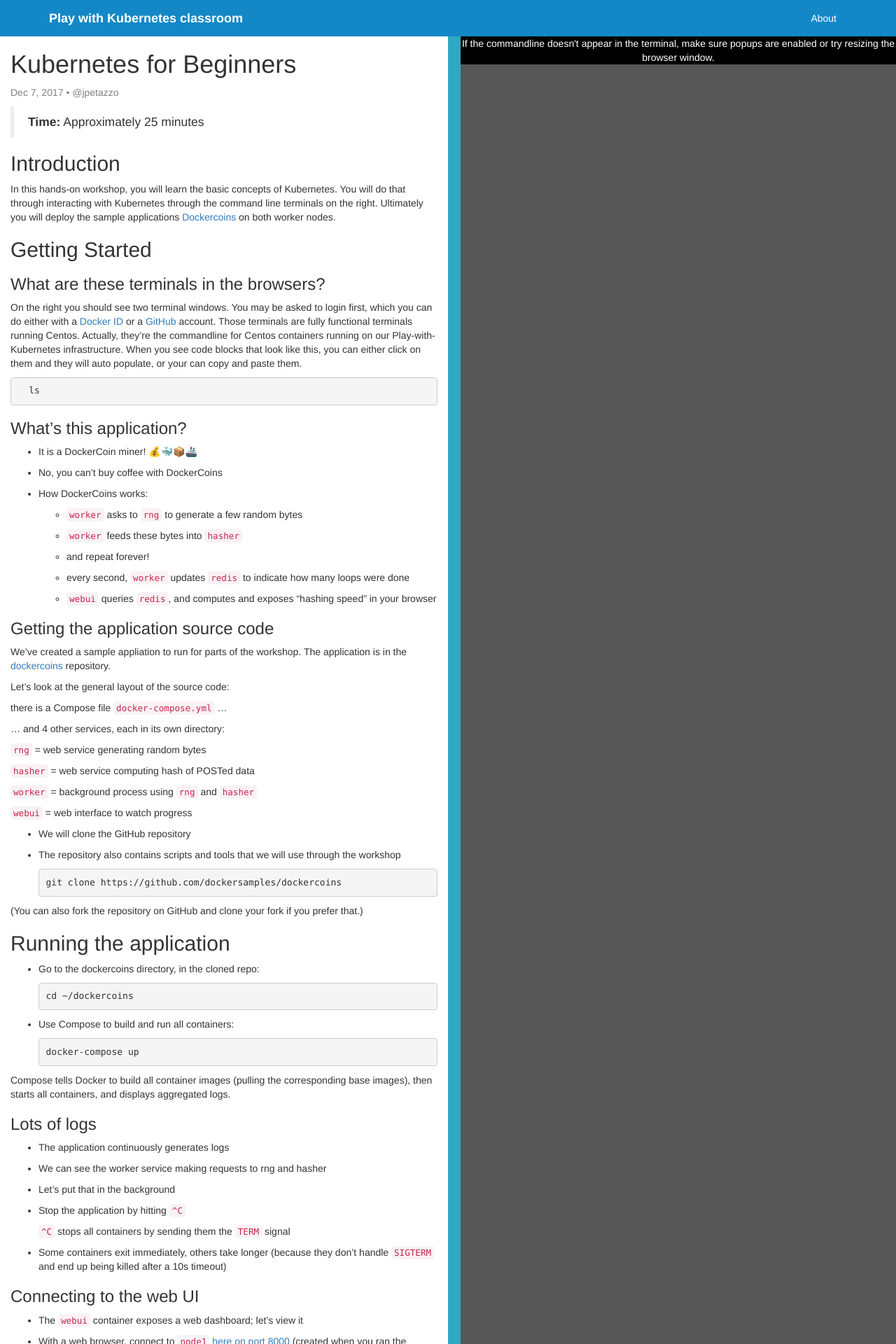
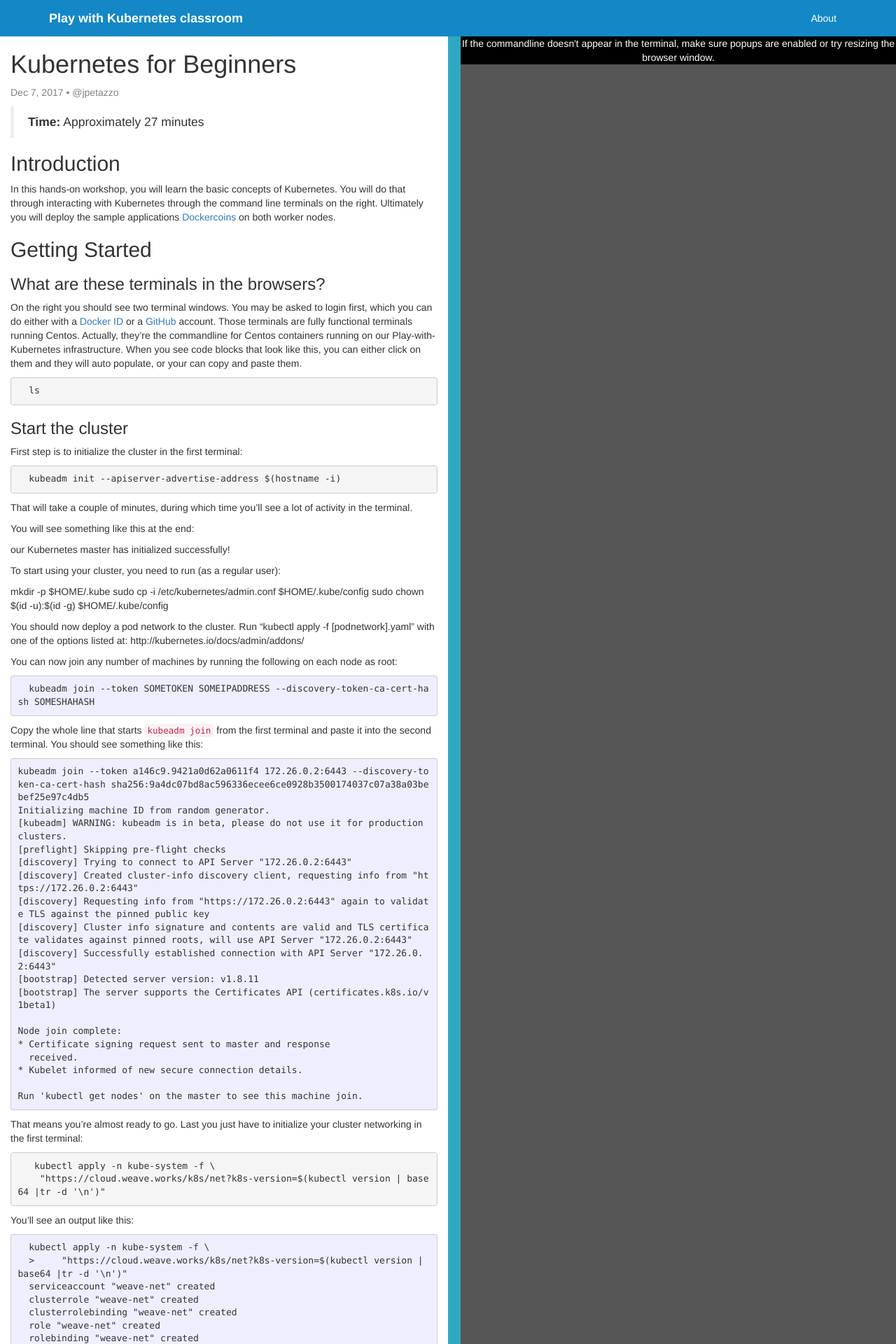
Before and after one commit to play-with-docker/play-with-kubernetes.github.io, a Jekyll site: the page built from _posts/2018-04-04-kubernetes-workshop.markdown, in a window 1280 px wide. Shown: the top 1920 px of the page at 70% size. Built offline with Jekyll 4.4.1, drawn with Linux system fonts in a browser that asks for light colours; nearby versions of some CDN libraries; some of the changed text lies outside the part shown; grey boxes are pictures that could not be loaded.

Commit message:
more tweaks

````diff
--- a/_posts/2018-04-04-kubernetes-workshop.markdown
+++ b/_posts/2018-04-04-kubernetes-workshop.markdown
@@ -5,7 +5,7 @@
 author: "@jpetazzo"
 tags: [beginner, linux, operations, kubernetes, developer]
 categories: beginner
-terms: 3
+terms: 2
 ---
 
 ## Introduction
@@ -21,6 +21,81 @@
   ls
   ```
 
+### Start the cluster
+
+First step is to initialize the cluster in the first terminal:
+
+  ```.term1
+  kubeadm init --apiserver-advertise-address $(hostname -i)
+  ```
+
+That will take a couple of minutes, during which time you'll see a lot of activity in the terminal.
+
+You will see something like this at the end:
+
+our Kubernetes master has initialized successfully!
+
+To start using your cluster, you need to run (as a regular user):
+
+  mkdir -p $HOME/.kube
+  sudo cp -i /etc/kubernetes/admin.conf $HOME/.kube/config
+  sudo chown $(id -u):$(id -g) $HOME/.kube/config
+
+You should now deploy a pod network to the cluster.
+Run "kubectl apply -f [podnetwork].yaml" with one of the options listed at:
+  http://kubernetes.io/docs/admin/addons/
+
+You can now join any number of machines by running the following on each node
+as root:
+
+  ```
+  kubeadm join --token SOMETOKEN SOMEIPADDRESS --discovery-token-ca-cert-hash SOMESHAHASH
+  ```
+
+Copy the whole line that starts `kubeadm join` from the first terminal and paste it into the second terminal. You should see something like this:
+
+```
+kubeadm join --token a146c9.9421a0d62a0611f4 172.26.0.2:6443 --discovery-token-ca-cert-hash sha256:9a4dc07bd8ac596336ecee6ce0928b3500174037c07a38a03bebef25e97c4db5
+Initializing machine ID from random generator.
+[kubeadm] WARNING: kubeadm is in beta, please do not use it for production clusters.
+[preflight] Skipping pre-flight checks
+[discovery] Trying to connect to API Server "172.26.0.2:6443"
+[discovery] Created cluster-info discovery client, requesting info from "https://172.26.0.2:6443"
+[discovery] Requesting info from "https://172.26.0.2:6443" again to validate TLS against the pinned public key
+[discovery] Cluster info signature and contents are valid and TLS certificate validates against pinned roots, will use API Server "172.26.0.2:6443"
+[discovery] Successfully established connection with API Server "172.26.0.2:6443"
+[bootstrap] Detected server version: v1.8.11
+[bootstrap] The server supports the Certificates API (certificates.k8s.io/v1beta1)
+
+Node join complete:
+* Certificate signing request sent to master and response
+  received.
+* Kubelet informed of new secure connection details.
+
+Run 'kubectl get nodes' on the master to see this machine join.
+```
+
+That means you're almost ready to go. Last you just have to initialize your cluster networking in the first terminal:
+
+  ```.term1
+   kubectl apply -n kube-system -f \
+    "https://cloud.weave.works/k8s/net?k8s-version=$(kubectl version | base64 |tr -d '\n')"
+  ```
+
+You'll see an output like this:
+
+  ```
+  kubectl apply -n kube-system -f \
+  >     "https://cloud.weave.works/k8s/net?k8s-version=$(kubectl version | base64 |tr -d '\n')"
+  serviceaccount "weave-net" created
+  clusterrole "weave-net" created
+  clusterrolebinding "weave-net" created
+  role "weave-net" created
+  rolebinding "weave-net" created
+  daemonset "weave-net" created
+  ```
+You cluster is set-up!
+
 ### What's this application?
 * It is a DockerCoin miner! 💰🐳📦🚢
 
@@ -66,7 +141,7 @@
 
 (You can also fork the repository on GitHub and clone your fork if you prefer that.)
 
-## Running the application
+### Running the application
 
 * Go to the dockercoins directory, in the cloned repo:
 
@@ -77,7 +152,7 @@
 * Use Compose to build and run all containers:
 
   ```.term1
-  docker-compose up
+  docker-compose up -d
   ```
 
 Compose tells Docker to build all container images (pulling the corresponding base images), then starts all containers, and displays aggregated logs.
@@ -89,12 +164,6 @@
 * We can see the worker service making requests to rng and hasher
 
 *  Let's put that in the background
-
-* Stop the application by hitting `^C`
-
-  `^C` stops all containers by sending them the `TERM` signal
-
-* Some containers exit immediately, others take longer (because they don't handle `SIGTERM` and end up being killed after a 10s timeout)
 
 ### Connecting to the web UI
 
@@ -341,7 +410,7 @@
 
 * Look at the composition of our cluster:
 
-  ```.term
+  ```.term1
   kubectl get node
   ```
 * These commands are equivalent
@@ -401,10 +470,16 @@
 
 * A service is a stable endpoint to connect to "something" (In the initial proposal, they were called "portals")
 
-* List the services on our cluster with one of these commands:
-  ```
+* List the services on our cluster:
+
+  ```.term1
   kubectl get services
-  kubectl get svc
+  ```
+
+This would also work:
+
+  ```
+    kubectl get svc
   ```
 
 There is already one service on our cluster: the Kubernetes API itself.
@@ -415,15 +490,14 @@
 
 * This is useful for introspection from within containers
 
-* Try to connect to the API: <!-- TODO: Check this is accurate -->
-
-  ```.term1
-  curl -k https://10.96.0.1
-  ```
-
+* Try to connect to the API.
   * `-k` is used to skip certificate verification
   * Make sure to replace 10.96.0.1 with the CLUSTER-IP shown by `$ kubectl get svc`
 
+  ```
+  curl -k https://10.96.0.1
+  ```
+
 The error that we see is expected: the Kubernetes API requires authentication.
 
 ### Listing running containers
@@ -449,11 +523,17 @@
 
 * List the namespaces on our cluster with one of these commands:
 
-  ```
+  ```.term1
   kubectl get namespaces
+  ```
+
+  either of these would work as well:
+
+  ```
   kubectl get namespace
   kubectl get ns
   ```
+
 *You know what ... This `kube-system` thing looks suspicious.*
 
 ### Accessing namespaces
@@ -615,8 +695,10 @@
 kubectl get pods -w
 ```
 
-* Destroy a pod:
-```.term1
+  `Ctrl-C` to terminate watching.
+
+* If you wanted to destroy a pod, you would use this pattern where `yyyy` was the identifier of the particular pod:
+```
 kubectl delete pod pingpong-yyyy
 ```
 
@@ -651,6 +733,14 @@
   ```
 
 * Unfortunately, `--follow` cannot (yet) be used to stream the logs from multiple containers.
+
+### Clean-up
+
+* Clean up your deployment by deleting `pingpong`
+
+  ```.term1
+  kubectl delete deploy/pingpong
+  ```
 
 ## Exposing containers
 
@@ -720,7 +810,7 @@
 
 * Expose the ElasticSearch HTTP API port:
 
-  ```.term
+  ```.term1
   kubectl expose deploy/elastic --port 9200
   ```
 
@@ -759,6 +849,14 @@
   ```
 
 Our requests are load balanced across multiple pods.
+
+### Clean up
+
+* We're done with the `elastic` deployment, so let's clean it up
+
+  ```.term1
+  kubectl delete deploy/elastic
+  ```
 
 ## Our app on Kube
 
@@ -788,9 +886,23 @@
 
 * Expose (with a `NodePort`) the WebUI
 
-### Which registry do we want to use?
-
-* For this workshop, we'll use (Docker Hub)[https://hub.docker.com]. There are a number of other options, including two provided by Docker.
+### Setup
+
+* In the first terminal, set an environment variable for your Docker Hub user name. It can be the same user name that you used to log in to the terminals on this site.
+
+  ```
+  export USERNAME=YourUserName
+  ```
+
+* Make sure you're still in the `dockercoins` directory.
+
+  ```.term1
+  pwd
+  ```
+
+### A note on registries
+
+* For this workshop, we'll use [Docker Hub](https://hub.docker.com). There are a number of other options, including two provided by Docker.
 
 * Docker also provides:
   * [Docker Trusted Registry](https://docs.docker.com/datacenter/dtr/2.4/guides/) which adds in a lot of security and deployment features including security scanning, and role-based access control.
@@ -941,7 +1052,7 @@
 
 * We can now connect to *any node*, on the allocated node port, to view the web UI
 
-Click on [this link](/){:data-term=".term1"}{:data-port="8080"}
+Click on [this link](/){:data-term=".term2"}{:data-port="8080"}
 
 *Alright, we're back to where we started, when we were running on a single node!*
 
@@ -1179,7 +1290,7 @@
 
 * Show detailed information about the `rng` replica: (The second command doesn't require you to get the exact name of the replica set)
 
-  ```.term1
+  ```
   kubectl describe rs rng-yyyy
   kubectl describe rs -l run=rng
   ```
@@ -1300,13 +1411,13 @@
 
 ### Building a new version of the `worker` service
 
+* Edit `dockercoins/worker/worker.py`, update the sleep line to sleep 1 second
+
 * Go to the stack directory:
 
   ```.term1
-  cd ~/container.training/stacks
-  ```
-
-* Edit `dockercoins/worker/worker.py`, update the sleep line to sleep 1 second
+  cd stacks
+  ```
 
 * Build a new tag and push it to the registry:
 
````
Also changed, not shown: other parts of _posts/2018-04-04-kubernetes-workshop.markdown (+3 -4 lines).
